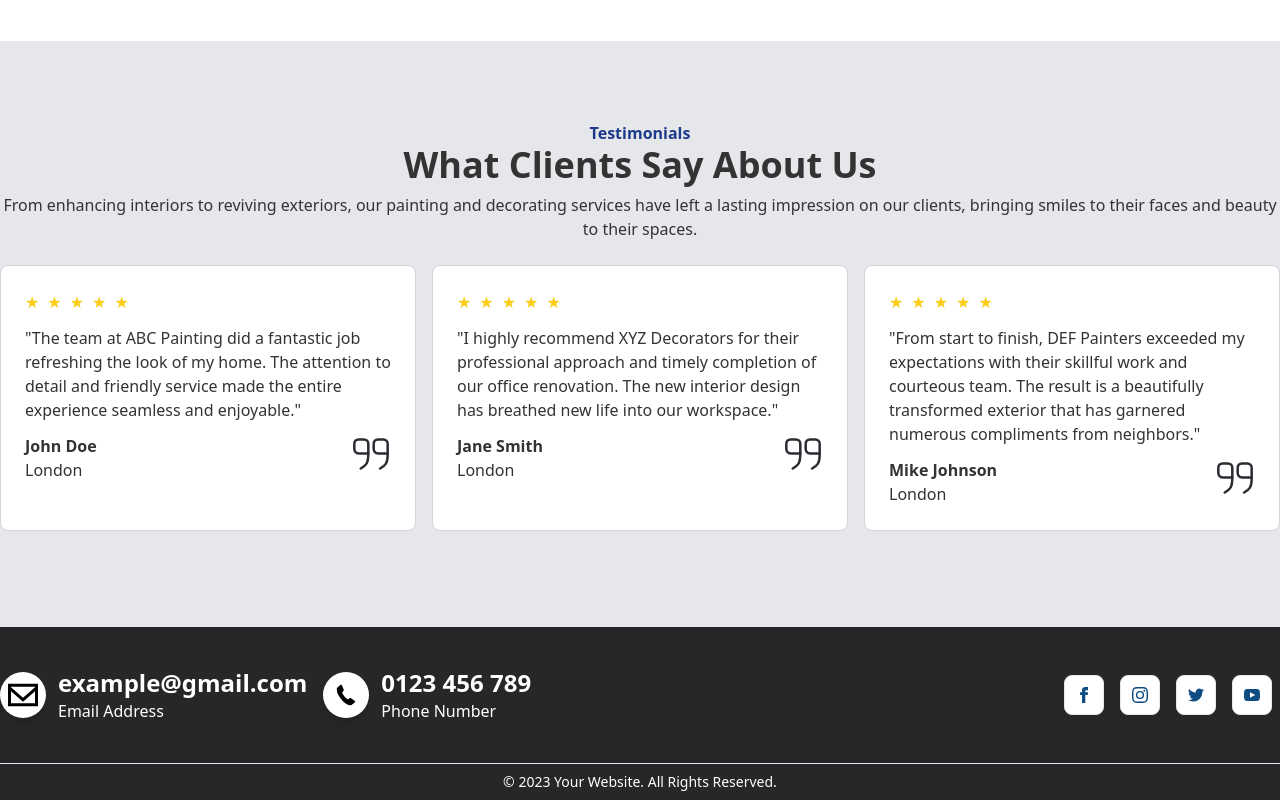
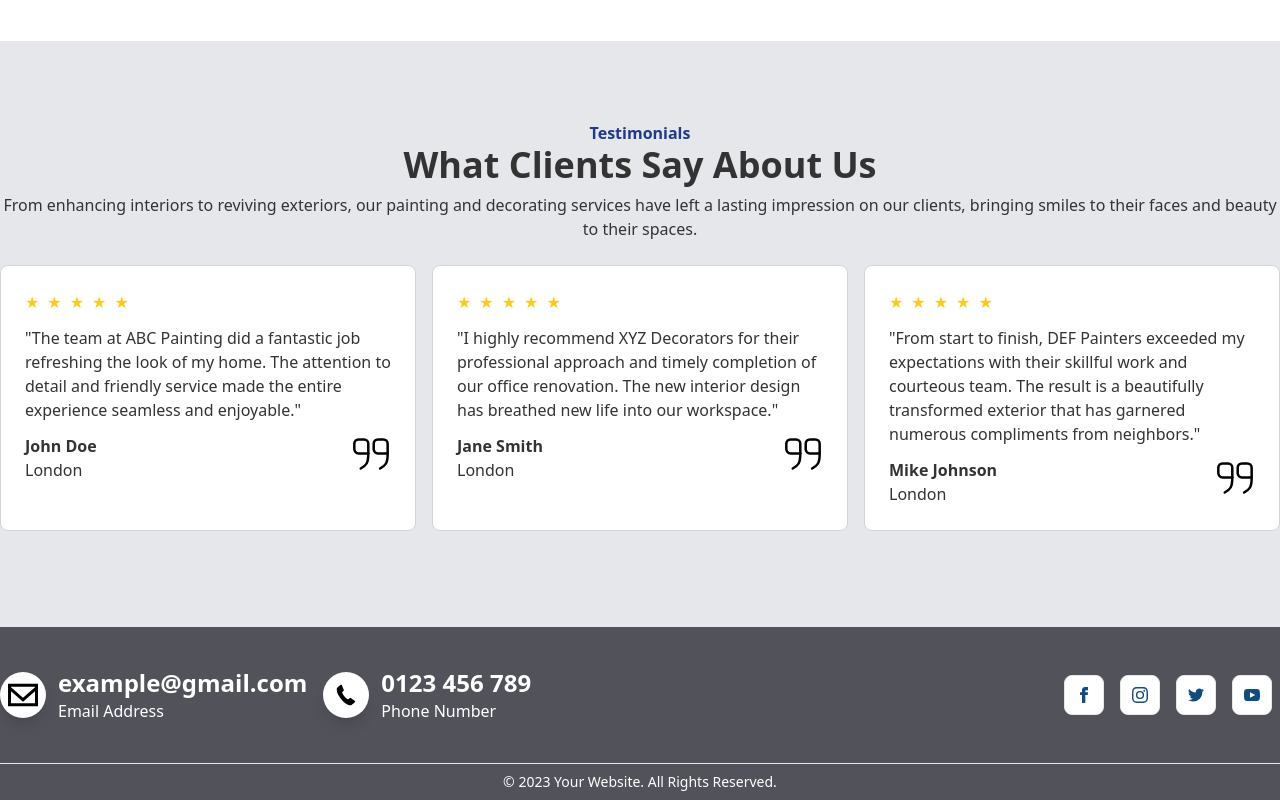
Before and after one commit to illium-digital-media/website, a Next.js app: page / in a window 1280 px wide. Shown: the part 4015-4815 px from the top of the page. Built offline with nearby package versions, Linux system fonts and the light colour scheme.

Commit message:
improving dark mode

```diff
--- a/components/FAQ.tsx
+++ b/components/FAQ.tsx
@@ -2,43 +2,11 @@ import Image from "next/image";
 import React, { useState, useContext, useEffect } from "react";
 import { DarkModeContext } from "./DarkModeContext";
 import examplePainting from "../assets/example-painter.png";
-
-const faqs = [
-  {
-    question: "What painting and decorating services do you offer?",
-    answer:
-      "We provide a comprehensive range of services, including interior painting, exterior painting, wallpaper installation, surface preparation, color consultation, and more.",
-  },
-  {
-    question: "Are you licensed and insured?",
-    answer:
-      "Yes, we are fully licensed and insured to ensure the highest level of professionalism and protection for both our clients and our team.",
-  },
-  {
-    question: "Can I see examples of your previous work?",
-    answer:
-      "Absolutely! You can view our portfolio showcasing completed projects and testimonials from satisfied clients.",
-  },
-  {
-    question: "Do you provide free estimates?",
-    answer:
-      "Yes, we offer free estimates for all painting and decorating projects. Contact us to schedule a consultation and receive a detailed quote.",
-  },
-  {
-    question: "What type of paints and materials do you use?",
-    answer:
-      "We use high-quality paints and materials from reputable brands, ensuring a durable and professional finish for every project.",
-  },
-  {
-    question: "Do you offer any special promotions or discounts?",
-    answer:
-      "We occasionally run special promotions and discounts. Check our website or contact us directly for any ongoing offers.",
-  },
-];
+import { faqs } from "./data/faqs";
 
 const FAQ: React.FC = () => {
   const [openItemIndices, setOpenItemIndices] = useState<number[]>([]);
-  const { darkMode, setDarkMode } = useContext(DarkModeContext);
+  const { darkMode } = useContext(DarkModeContext);
 
   const toggleItem = (index: number) => {
     setOpenItemIndices((prevIndices) => {
@@ -57,10 +25,8 @@ const FAQ: React.FC = () => {
       </div>
       <div className="sm:w-1/2">
         <div className="pb-6">
-          <h3 className="font-bold text-blue-900 text-1xl">FAQ</h3>
-          <h4 className="font-bold text-4xl pb-2">
-            Our Most Common Questions
-          </h4>
+          <h3 className={`font-bold text-1xl ${darkMode ? "text-white" : "text-primary"}`}>FAQ</h3>
+          <h4 className="font-bold text-4xl pb-2">Our Most Common Questions</h4>
           <p>
             Browse through our frequently asked questions to find quick and
             helpful answers about our painting and decorating solutions.
--- a/components/Footer.tsx
+++ b/components/Footer.tsx
@@ -29,7 +29,7 @@ const socialMediaLinks = [
 
 const Footer = () => {
   return (
-    <footer className="text-white bg-zinc-800 max-lg:px-4">
+    <footer className="text-white bg-zinc-600 max-lg:px-4">
       <div className="max-w-screen-xl m-auto">
         <div className="py-10 md:flex justify-between">
           <div className="sm:flex max-sm:pb-5">
@@ -57,8 +57,8 @@ const Footer = () => {
         </div>
         <hr />
         <div className="text-center">
-          <div className=" p-2">
-            <p className="text-sm ">
+          <div className="p-2">
+            <p className="text-sm">
               &copy; 2023 Your Website. All Rights Reserved.
             </p>
           </div>
--- a/components/Gallery.tsx
+++ b/components/Gallery.tsx
@@ -1,28 +1,7 @@
-import React, { useState, useEffect } from "react";
-import Example1 from "../assets/example-1.png";
-import Example2 from "../assets/example-2.png";
-import Example3 from "../assets/example-3.png";
-import Image, { StaticImageData } from "next/image";
-// Sample image data (replace with your actual image data)
-const imageData = [
-  {
-    id: 1,
-    url: Example1,
-    category: "Exterior",
-  },
-  {
-    id: 2,
-    url: Example2,
-    category: "Interior",
-  },
-  {
-    id: 3,
-    url: Example3,
-    category: "Other",
-  },
-
-  // Add more image objects for other categories
-];
+import React, { useState, useEffect, useContext } from "react";
+import Image from "next/image";
+import { galleryPhotos } from "./data/galleryphotos";
+import { DarkModeContext } from "./DarkModeContext";
 
 // Sample service categories (replace with your actual categories)
 const serviceCategories = ["All", "Exterior", "Interior", "Other"];
@@ -31,12 +10,13 @@ const Gallery: React.FC = () => {
   const [selectedCategory, setSelectedCategory] = useState("All");
   const [fadeOut, setFadeOut] = useState(false);
   const [imagesLoaded, setImagesLoaded] = useState(false);
+  const { darkMode } = useContext(DarkModeContext);
 
   // Filter images based on the selected category
   const filteredImages =
     selectedCategory === "All"
-      ? imageData
-      : imageData.filter((image) => image.category === selectedCategory);
+      ? galleryPhotos
+      : galleryPhotos.filter((image) => image.category === selectedCategory);
 
   // Handle category button clicks
   const handleCategoryClick = (category: string) => {
@@ -69,7 +49,7 @@ const Gallery: React.FC = () => {
   return (
     <div className=" items-start">
       <div className="text-center pb-6">
-        <h3 className="font-bold text-blue-900 text-1xl">Latest Projects</h3>
+        <h3 className={`font-bold text-1xl ${darkMode ? "text-white" : "text-primary"}`}>Latest Projects</h3>
         <h4 className="font-bold text-4xl pb-2">
           Awesome Projects That Could Inspire You
         </h4>
--- a/components/Icons/Quote.tsx
+++ b/components/Icons/Quote.tsx
@@ -9,28 +9,28 @@ const QuoteIcon: React.FC = () => {
     >
       <path
         d="M21.9999 11.65H16.1999C14.6699 11.65 13.6199 10.49 13.6199 9.07001V5.84998C13.6199 4.42998 14.6699 3.27002 16.1999 3.27002H19.4199C20.8399 3.27002 21.9999 4.42998 21.9999 5.84998V11.65Z"
-        stroke="#292D32"
+        stroke="currentColor"
         stroke-width="1.5"
         stroke-linecap="round"
         stroke-linejoin="round"
       />
       <path
         d="M22 11.6499C22 17.6999 20.87 18.6998 17.47 20.7198"
-        stroke="#292D32"
+        stroke="currentColor"
         stroke-width="1.5"
         stroke-linecap="round"
         stroke-linejoin="round"
       />
       <path
         d="M10.37 11.65H4.56999C3.03999 11.65 1.98999 10.49 1.98999 9.07001V5.84998C1.98999 4.42998 3.03999 3.27002 4.56999 3.27002H7.79999C9.21999 3.27002 10.38 4.42998 10.38 5.84998V11.65"
-        stroke="#292D32"
+        stroke="currentColor"
         stroke-width="1.5"
         stroke-linecap="round"
         stroke-linejoin="round"
       />
       <path
         d="M10.3701 11.6499C10.3701 17.6999 9.24009 18.6998 5.84009 20.7198"
-        stroke="#292D32"
+        stroke="currentColor"
         stroke-width="1.5"
         stroke-linecap="round"
         stroke-linejoin="round"
--- a/components/TestimonialsCards.tsx
+++ b/components/TestimonialsCards.tsx
@@ -45,7 +45,9 @@ const Testimonials = () => {
                 <p className="font-semibold">{testimonial.name}</p>
                 <p className="">{testimonial.city}</p>
               </div>
-              <QuoteIcon />
+              <div className={`${darkMode ? "text-white" : "text-black"}`}>
+                <QuoteIcon />
+              </div>
             </div>
           </div>
         </div>
--- /dev/null
+++ b/components/data/faqs.tsx
@@ -0,0 +1,32 @@
+export const faqs = [
+    {
+      question: "What painting and decorating services do you offer?",
+      answer:
+        "We provide a comprehensive range of services, including interior painting, exterior painting, wallpaper installation, surface preparation, color consultation, and more.",
+    },
+    {
+      question: "Are you licensed and insured?",
+      answer:
+        "Yes, we are fully licensed and insured to ensure the highest level of professionalism and protection for both our clients and our team.",
+    },
+    {
+      question: "Can I see examples of your previous work?",
+      answer:
+        "Absolutely! You can view our portfolio showcasing completed projects and testimonials from satisfied clients.",
+    },
+    {
+      question: "Do you provide free estimates?",
+      answer:
+        "Yes, we offer free estimates for all painting and decorating projects. Contact us to schedule a consultation and receive a detailed quote.",
+    },
+    {
+      question: "What type of paints and materials do you use?",
+      answer:
+        "We use high-quality paints and materials from reputable brands, ensuring a durable and professional finish for every project.",
+    },
+    {
+      question: "Do you offer any special promotions or discounts?",
+      answer:
+        "We occasionally run special promotions and discounts. Check our website or contact us directly for any ongoing offers.",
+    },
+  ];
--- /dev/null
+++ b/components/data/galleryphotos.tsx
@@ -0,0 +1,21 @@
+import Example1 from "../../assets/example-1.png";
+import Example2 from "../../assets/example-2.png";
+import Example3 from "../../assets/example-3.png";
+
+export const galleryPhotos = [
+    {
+      id: 1,
+      url: Example1,
+      category: "Exterior",
+    },
+    {
+      id: 2,
+      url: Example2,
+      category: "Interior",
+    },
+    {
+      id: 3,
+      url: Example3,
+      category: "Other",
+    },
+  ];
--- /dev/null
+++ b/components/data/whychooseus.tsx
@@ -0,0 +1,39 @@
+import GraduationIcon from "../../components/Icons/Graduation";
+import TickIcon from "../Icons/Tick";
+import HourglassIcon from "../Icons/Hourglass";
+import HeadsetIcon from "../Icons/Headset";
+import PriceIcon from "../Icons/Price";
+import RecycleIcon from "../Icons/Recycle";
+
+export const whyChooseUs = [
+    {
+      title: "Experienced Professionals",
+      content: "Years of expertise for expert advice and craftsmanship.",
+      image: <GraduationIcon />,
+    },
+    {
+      title: "Quality Assurance",
+      content: "Top-grade materials and proven methods for a stunning finish.",
+      image: <TickIcon />,
+    },
+    {
+      title: "Exceptional Customer Service",
+      content: "Attentive, personalized service from start to finish.",
+      image: <HeadsetIcon />,
+    },
+    {
+      title: "Timely Delivery",
+      content: "Adhering strictly to project timelines for on-time completion.",
+      image: <HourglassIcon />,
+    },
+    {
+      title: "Competitive Pricing",
+      content: "Exceptional services at fair rates, no compromise on quality.",
+      image: <PriceIcon />,
+    },
+    {
+      title: "Environmentally Conscious",
+      content: "Eco-friendly materials and sustainable practices.",
+      image: <RecycleIcon />,
+    },
+  ];
--- a/components/sections/TestimonialsSection.tsx
+++ b/components/sections/TestimonialsSection.tsx
@@ -1,13 +1,23 @@
 import TestimonialsCards from "../TestimonialsCards";
+import React, { useContext } from "react";
+import { DarkModeContext } from "../DarkModeContext";
 
 const TestimonialsSection: React.FC = () => {
+  const { darkMode } = useContext(DarkModeContext);
+
   return (
     <div className="flex">
       <div className="">
         <div className="col flex center-left">
           <div>
             <div className="text-center pb-6">
-              <h3 className="font-bold text-blue-900 text-1xl">Testimonials</h3>
+              <h3
+                className={`font-bold text-1xl ${
+                  darkMode ? "text-white" : "text-primary"
+                }`}
+              >
+                Testimonials
+              </h3>
               <h4 className="font-bold  text-4xl pb-2">
                 What Clients Say About Us
               </h4>
--- a/components/sections/WhyUsSection.tsx
+++ b/components/sections/WhyUsSection.tsx
@@ -1,49 +1,11 @@
 import Image from "next/image";
 import examplePainting from "../../assets/example-painter.png";
-import GraduationIcon from "../../components/Icons/Graduation";
-import TickIcon from "../Icons/Tick";
-import HourglassIcon from "../Icons/Hourglass";
-import HeadsetIcon from "../Icons/Headset";
-import PriceIcon from "../Icons/Price";
-import RecycleIcon from "../Icons/Recycle";
 import React, { useContext } from "react";
 import { DarkModeContext } from "../DarkModeContext";
-
-const chooseUs = [
-  {
-    title: "Experienced Professionals",
-    content: "Years of expertise for expert advice and craftsmanship.",
-    image: <GraduationIcon />,
-  },
-  {
-    title: "Quality Assurance",
-    content: "Top-grade materials and proven methods for a stunning finish.",
-    image: <TickIcon />,
-  },
-  {
-    title: "Exceptional Customer Service",
-    content: "Attentive, personalized service from start to finish.",
-    image: <HeadsetIcon />,
-  },
-  {
-    title: "Timely Delivery",
-    content: "Adhering strictly to project timelines for on-time completion.",
-    image: <HourglassIcon />,
-  },
-  {
-    title: "Competitive Pricing",
-    content: "Exceptional services at fair rates, no compromise on quality.",
-    image: <PriceIcon />,
-  },
-  {
-    title: "Environmentally Conscious",
-    content: "Eco-friendly materials and sustainable practices.",
-    image: <RecycleIcon />,
-  },
-];
+import { whyChooseUs } from "../data/whychooseus";
 
 const WhyUsSection: React.FC = () => {
-  const { darkMode, setDarkMode } = useContext(DarkModeContext);
+  const { darkMode } = useContext(DarkModeContext);
 
   return (
     <div className="lg:flex">
@@ -52,7 +14,7 @@ const WhyUsSection: React.FC = () => {
       </div>
       <div className="w-1/2 max-lg:w-full  max-lg:px-5">
         <div className="pb-6 max-lg:text-center">
-          <h3 className="font-bold text-primary text-1xl">Why Choose Us</h3>
+          <h3 className={`font-bold text-1xl ${darkMode ? "text-white" : "text-primary"}`}>Why Choose Us</h3>
           <h4 className="font-bold  text-4xl pb-2">
             Always on Time And Never Delay A Project
           </h4>
@@ -63,13 +25,13 @@ const WhyUsSection: React.FC = () => {
           </p>
         </div>
         <div className="grid grid-cols-1 sm:grid-cols-2 gap-4">
-          {chooseUs.map((item, index) => (
+          {whyChooseUs.map((item, index) => (
             <div
               key={index}
               className={`sm:mx-1 max-sm:mb-3  rounded-lg mb-2  flex`}
             >
               <div className="flex">
-                <div className=" mr-5 text-primary">{item.image}</div>
+                <div className={` mr-5 ${darkMode ? "text-white" : "text-primary"}`}>{item.image}</div>
                 <div>
                   <h3 className="text-1xl font-bold pb-2 ">{item.title}</h3>
                   <p className="">{item.content}</p>
```
